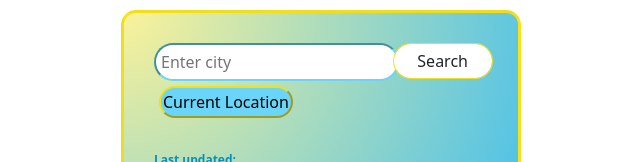
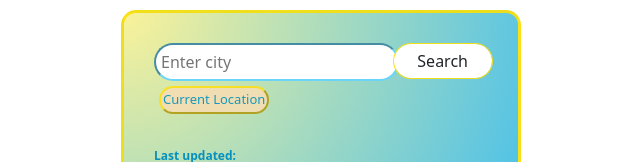
Before and after one commit to kcshrad/my-project, a plain HTML site: page index.html in a window 1280 px wide. In both pictures the pointer is over the button "Current Location". Shown: the top 162 px of the page, without its empty margins (319-959 px from the left). Drawn offline with nearby package versions, Linux system fonts and the light colour scheme; no server answers.

Commit message:
hover style added

```diff
--- a/src/styles.css
+++ b/src/styles.css
@@ -20,6 +20,15 @@ h1 {
   border-color: hsla(53, 98%, 51%, 0.9045);
   background-color: #6ad5f8;
   margin: 5px;
+  font-size: small;
+}
+#current-location:hover {
+  opacity: 0.9;
+  cursor: pointer;
+  background-color: wheat;
+  color: #0690be;
+
+  border-color: none;
 }
 
 #time {
```
